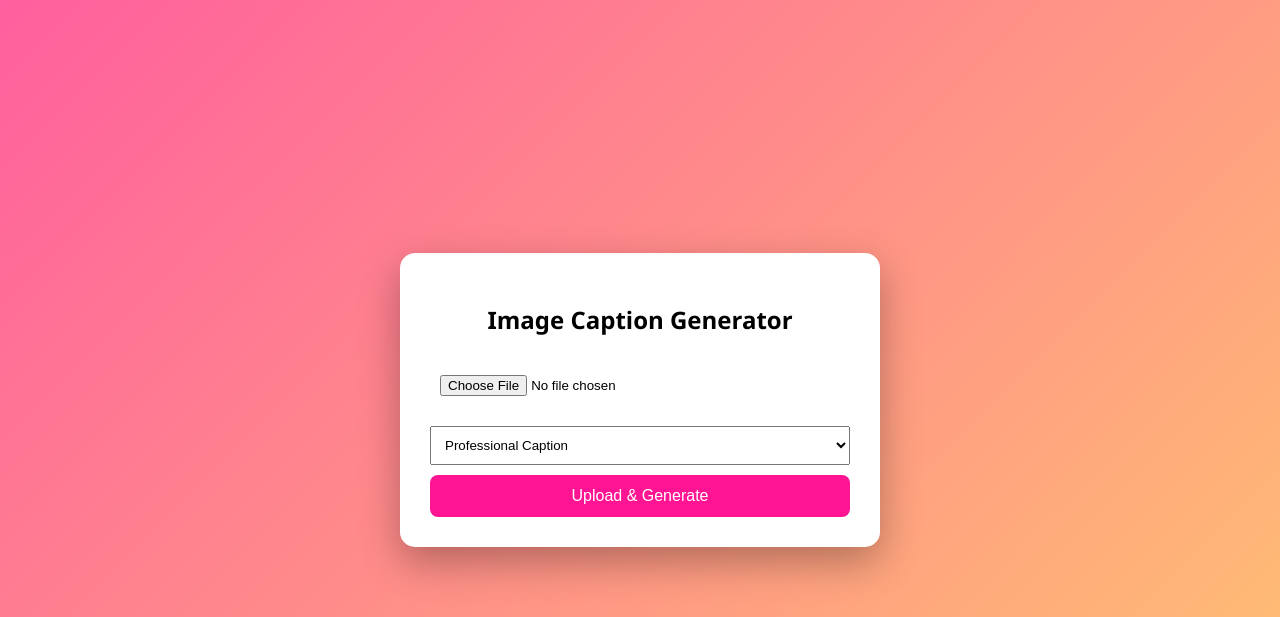
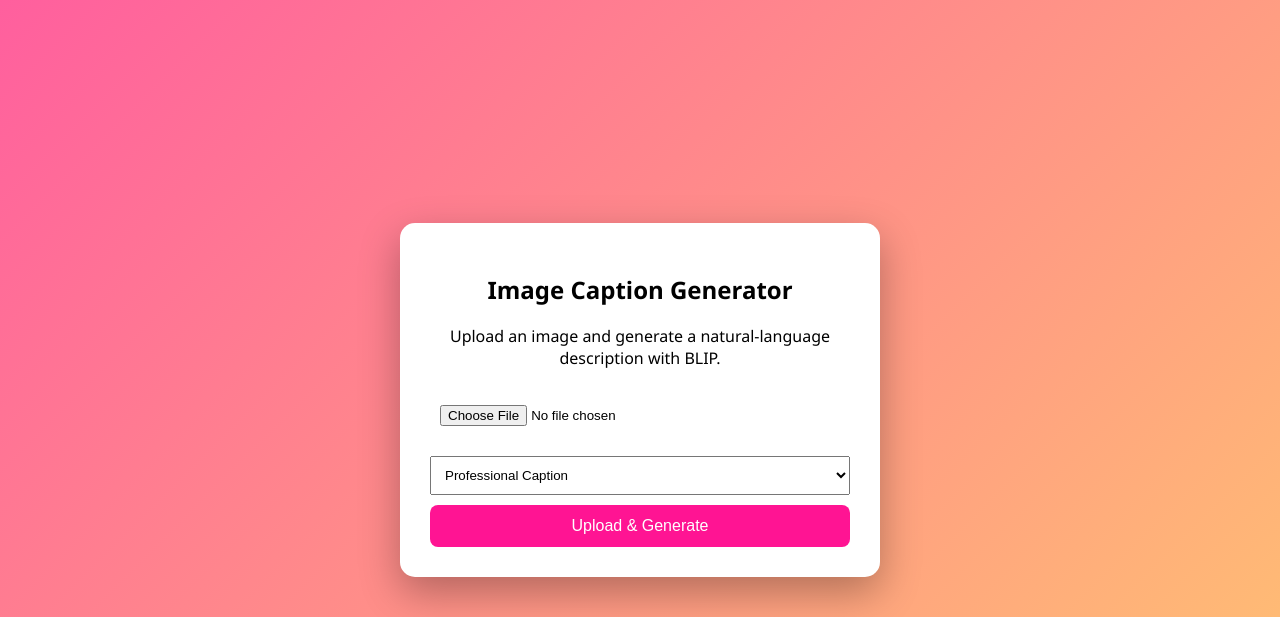
Before and after one commit to niharikavemula344-byte/VisionAI, a Flask app: page / in a window 1280 px wide. Shown: the top 617 px of the page. Run offline with Flask 3, Linux system fonts and the light colour scheme.

Commit message:
Improve VisionAI reliability, security, and documentation

```diff
--- a/app.py
+++ b/app.py
@@ -1,19 +1,21 @@
+import os
+from pathlib import Path
+from uuid import uuid4
+
 from flask import Flask, render_template, request
-from transformers import BlipProcessor, BlipForConditionalGeneration
-from PIL import Image
-import torch
+from PIL import UnidentifiedImageError
+
+from caption import generate_caption
 
 app = Flask(__name__)
-
-processor = BlipProcessor.from_pretrained("Salesforce/blip-image-captioning-base")
-model = BlipForConditionalGeneration.from_pretrained(
-    "Salesforce/blip-image-captioning-base"
-)
+app.config["MAX_CONTENT_LENGTH"] = 10 * 1024 * 1024
+UPLOAD_FOLDER = Path(app.static_folder) / "uploads"
+ALLOWED_EXTENSIONS = {".jpg", ".jpeg", ".png", ".webp"}
 
 def style_caption(caption, style):
     if style == "funny":
         return f"😂 {caption} — looks like it’s having a great day!"
-    elif style == "dramatic":
+    if style == "dramatic":
         return f"🎭 In a world of silence… {caption}."
     else:  # professional
         return caption
@@ -24,20 +26,25 @@
     image_url = None
 
     if request.method == "POST":
-        image = request.files["image"]
-        style = request.form.get("style")
+        image = request.files.get("image")
+        style = request.form.get("style", "professional")
+        suffix = Path(image.filename if image else "").suffix.lower()
 
-        img = Image.open(image).convert("RGB")
-        inputs = processor(img, return_tensors="pt")
-        output = model.generate(**inputs)
-        raw_caption = processor.decode(output[0], skip_special_tokens=True)
+        if not image or not image.filename or suffix not in ALLOWED_EXTENSIONS:
+            return render_template("index.html", error="Choose a JPG, PNG, or WebP image."), 400
 
-        caption = style_caption(raw_caption, style)
-        image_url = image.filename
-
-        img.save(f"static/{image.filename}")
+        try:
+            UPLOAD_FOLDER.mkdir(parents=True, exist_ok=True)
+            filename = f"{uuid4().hex}{suffix}"
+            destination = UPLOAD_FOLDER / filename
+            image.save(destination)
+            raw_caption = generate_caption(destination)
+            caption = style_caption(raw_caption, style)
+            image_url = f"uploads/{filename}"
+        except (UnidentifiedImageError, OSError):
+            return render_template("index.html", error="The uploaded file is not a valid image."), 400
 
     return render_template("index.html", caption=caption, image=image_url)
 
 if __name__ == "__main__":
-    app.run(debug=True)
+    app.run(debug=os.getenv("FLASK_DEBUG") == "1")
--- a/caption.py
+++ b/caption.py
@@ -1,13 +1,20 @@
-from transformers import BlipProcessor, BlipForConditionalGeneration
+from functools import lru_cache
+
+from transformers import BlipForConditionalGeneration, BlipProcessor
 from PIL import Image
-import torch
 
-processor = BlipProcessor.from_pretrained("Salesforce/blip-image-captioning-base")
-model = BlipForConditionalGeneration.from_pretrained(
-    "Salesforce/blip-image-captioning-base"
-)
+MODEL_NAME = "Salesforce/blip-image-captioning-base"
+
+
+@lru_cache(maxsize=1)
+def load_model():
+    """Load BLIP once, on first use, instead of during application import."""
+    processor = BlipProcessor.from_pretrained(MODEL_NAME)
+    model = BlipForConditionalGeneration.from_pretrained(MODEL_NAME)
+    return processor, model
 
 def generate_caption(image_file):
+    processor, model = load_model()
     image = Image.open(image_file).convert("RGB")
     inputs = processor(image, return_tensors="pt")
     output = model.generate(**inputs)
--- a/requirements.txt
+++ b/requirements.txt
@@ -0,0 +1,4 @@
+Flask>=3.0,<4
+Pillow>=10.4,<12
+torch>=2.3,<3
+transformers>=4.44,<5
--- a/templates/index.html
+++ b/templates/index.html
@@ -2,7 +2,9 @@
 <html lang="en">
 <head>
     <meta charset="UTF-8">
-    <title>VisionText AI</title>
+    <meta name="viewport" content="width=device-width, initial-scale=1">
+    <meta name="description" content="Generate natural-language captions for images with Salesforce BLIP.">
+    <title>VisionText AI — Image Caption Generator</title>
     <link rel="stylesheet" href="/static/style.css">
 </head>
 <body>
@@ -14,6 +16,7 @@
 
 <div class="container">
     <h2>Image Caption Generator</h2>
+    <p>Upload an image and generate a natural-language description with BLIP.</p>
 
     <form method="POST" enctype="multipart/form-data">
         <input type="file" name="image" accept="image/*" required>
@@ -28,7 +31,11 @@
     </form>
 
     {% if image %}
-        <img src="/static/{{ image }}" class="preview">
+        <img src="/static/{{ image }}" class="preview" alt="Uploaded image preview">
+    {% endif %}
+
+    {% if error %}
+        <div class="result" role="alert"><p>{{ error }}</p></div>
     {% endif %}
 
     {% if caption %}
```
Also changed, not shown: README.md, 1 other file.
